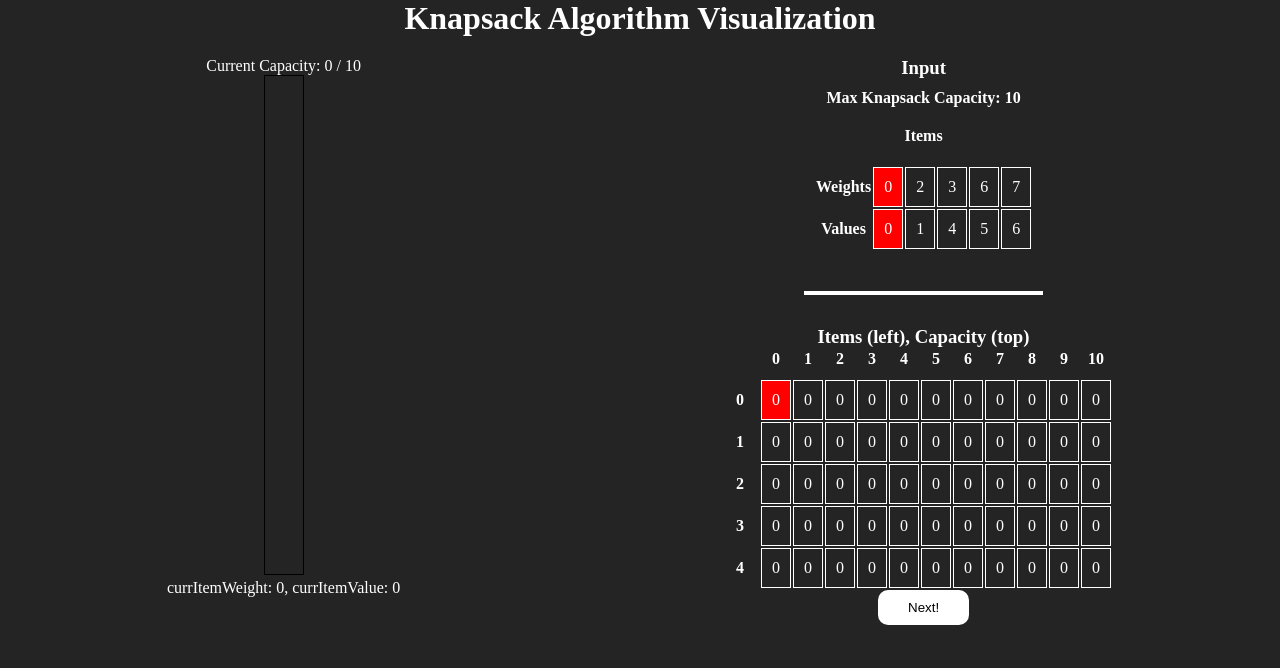
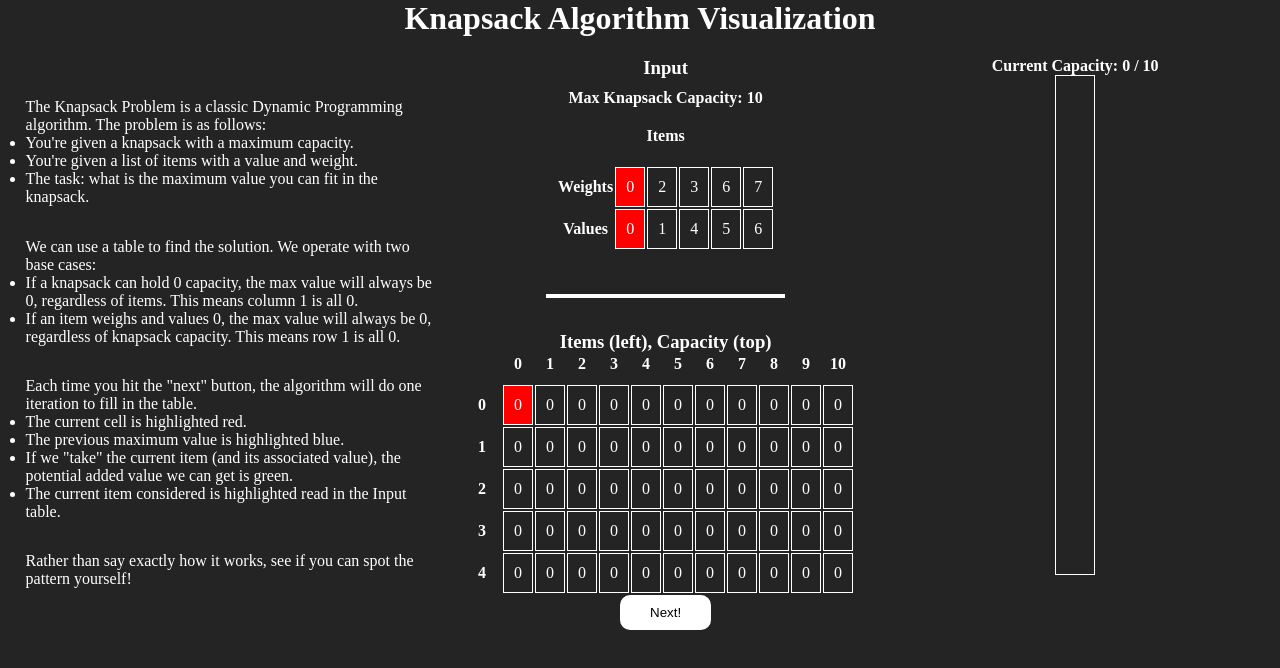
Before and after one commit to rose-paul/DP_vizualization, a React app: page / in a window 1280 px wide. Shown: the top 668 px of the page. Built offline with nearby package versions, Linux system fonts and the light colour scheme.

Commit message:
add description and change bar css

```diff
--- a/css/index.css
+++ b/css/index.css
@@ -18,6 +18,18 @@ h3 {
     display: flex;
     justify-content: space-around;
     padding-top: 20px;
+}
+
+.knapsack-outer > * {
+    flex: 1;
+}
+
+.knapsack-inner--description {
+    display: flex;
+    flex-direction: column;
+    align-items: center;
+    justify-content: space-around;
+    padding: 2%;
 }
 
 .knapsack-inner--input {
--- /dev/null
+++ b/src/KnapsackDescription.jsx
@@ -0,0 +1,55 @@
+import React from "react";
+
+const KnapsackDescription = () => (
+  <div className="knapsack-inner--description">
+    <div>
+      <p>
+        The Knapsack Problem is a classic Dynamic Programming algorithm. The
+        problem is as follows:
+      </p>
+      <ul>
+        <li>You're given a knapsack with a maximum capacity.</li>
+        <li>You're given a list of items with a value and weight.</li>
+        <li>
+          The task: what is the maximum value you can fit in the knapsack.
+        </li>
+      </ul>
+    </div>
+    <div>
+      <p>
+        We can use a table to find the solution. We operate with two base
+        cases:
+      </p>
+      <ul>
+        <li>
+          If a knapsack can hold 0 capacity, the max value will always be 0,
+          regardless of items. This means column 1 is all 0.
+        </li>
+        <li>
+          If an item weighs and values 0, the max value will always be 0,
+          regardless of knapsack capacity. This means row 1 is all 0.
+        </li>
+      </ul>
+    </div>
+    <div>
+        <p>
+          Each time you hit the "next" button, the algorithm will
+          do one iteration to fill in the table.
+        </p>
+        <ul>
+          <li>The current cell is highlighted red.</li>
+          <li>The previous maximum value is highlighted blue.</li>
+          <li>
+            If we "take" the current item (and its associated value), the potential added value we can get is
+            green.
+          </li>
+          <li>
+            The current item considered is highlighted read in the Input table.
+          </li>
+        </ul>
+    </div>
+    <p>Rather than say exactly how it works, see if you can spot the pattern yourself!</p>
+  </div>
+);
+
+export default KnapsackDescription;
--- a/src/capacityBar.js
+++ b/src/capacityBar.js
@@ -8,7 +8,7 @@ function CapacityBar({ width, height, data }) {
         const svg = d3.select(ref.current)
             .attr("width", width)
             .attr("height", height)
-            .style("border", "1px solid black")
+            .style("border", "1px solid white")
     }, []);
 
     useEffect(() => {
@@ -35,7 +35,7 @@ function CapacityBar({ width, height, data }) {
             .attr("y", (d) => height)
             .attr("width", 40)
             .attr("height", 0)
-            .attr("fill", "orange")
+            .attr("fill", "gray")
             .transition().duration(300)
             .attr("height", (d) => yScale(d))
             .attr("y", (d) => yScale(d))
--- a/src/knapsack.jsx
+++ b/src/knapsack.jsx
@@ -4,6 +4,7 @@ import 'babel-polyfill'
 import DynamicProgrammingTable from './dpTable';
 import createTable from './createTable';
 import ProblemData from './problemData'
+import KnapsackDescription from './KnapsackDescription';
 
 const Knapsack = ({stepFunc, problemInput}) => { // eventually, take props from user input
 
@@ -54,20 +55,7 @@ const Knapsack = ({stepFunc, problemInput}) => { // eventually, take props from
 
     return dpTable && currCoords ? (
       <div className="knapsack-outer">
-        <div className="knapsack-inner--capacity">
-            <span>
-              Current Capacity: {currCapacity} / {10}
-            </span>
-            <CapacityChart
-              width={40}
-              height={500}
-              data={[currCapacity]}
-              maxCapacity={problemInput.capacity}
-            />
-            <span>
-              currItemWeight: {data[0]}, currItemValue: {data[1]}
-            </span>
-        </div>
+        <KnapsackDescription />
         <div className="knapsack-inner--datacol">
           <ProblemData
             weights={problemInput.weights}
@@ -82,6 +70,17 @@ const Knapsack = ({stepFunc, problemInput}) => { // eventually, take props from
           />
           <button onClick={takeAlgoStep}>Next!</button>
         </div>
+        <div className="knapsack-inner--capacity">
+          <span>
+            <b>Current Capacity: {currCapacity} / 10</b>
+          </span>
+          <CapacityChart
+            width={40}
+            height={500}
+            data={[currCapacity]}
+            maxCapacity={problemInput.capacity}
+          />
+        </div>
       </div>
     ) : (
       ""
```
Also changed, not shown: 1 other file (tests, documents, lock files or other folders). Lines whose indentation alone changed are shown as unchanged.
